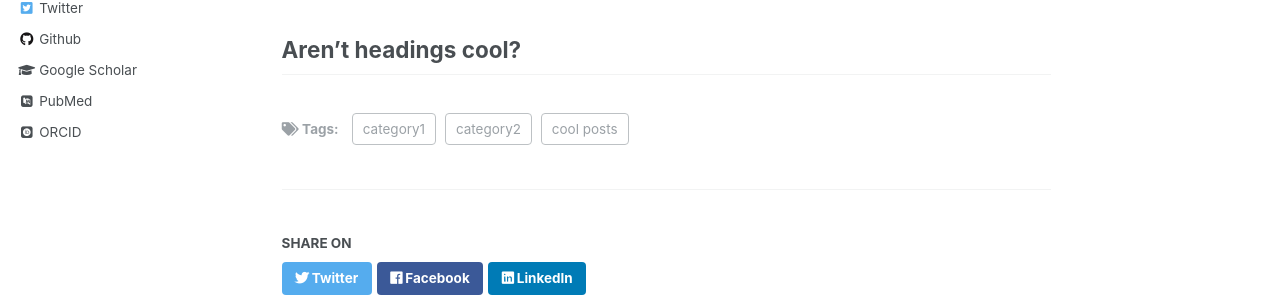
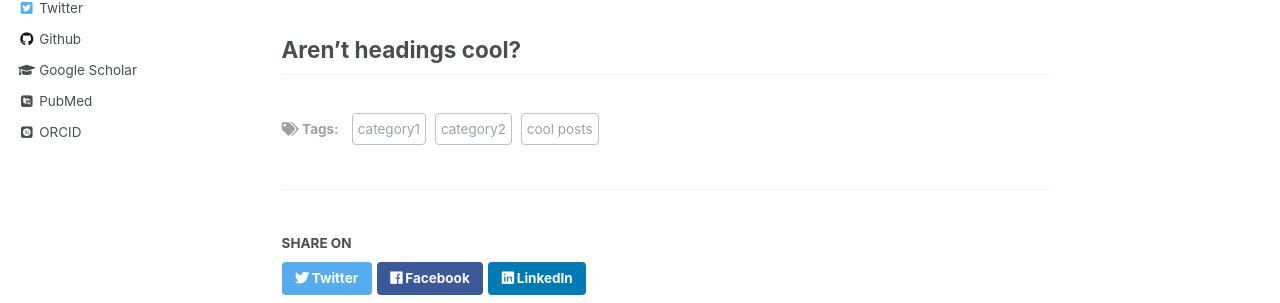
Before and after one commit to zw-xxx/zw-xxxX.github.io, a Jekyll site: the page built from _posts/2012-08-14-blog-post-1.md, in a window 1280 px wide. Shown: the part 437-740 px from the top of the page. Built offline with Jekyll 4.4.1, drawn with Linux system fonts in a browser that asks for light colours; some web fonts are replaced.

Commit message:
Update _page.scss

```diff
--- a/_sass/_page.scss
+++ b/_sass/_page.scss
@@ -265,7 +265,7 @@
   display: inline-block;
   margin-right: 5px;
   margin-bottom: 8px;
-  padding: 5px 10px;
+  padding: 5px 5px;
   text-decoration: none;
   border: 1px solid $light-gray;
   border-radius: $border-radius;
```
